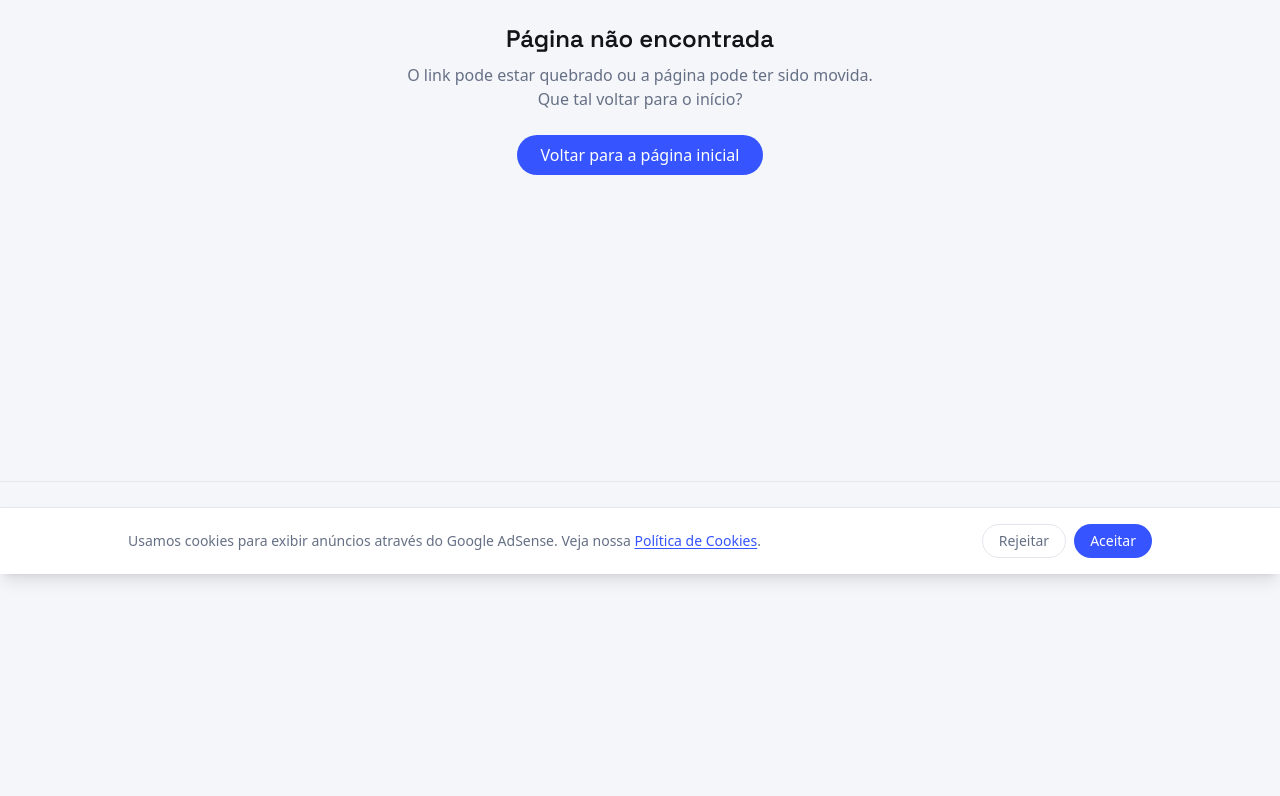
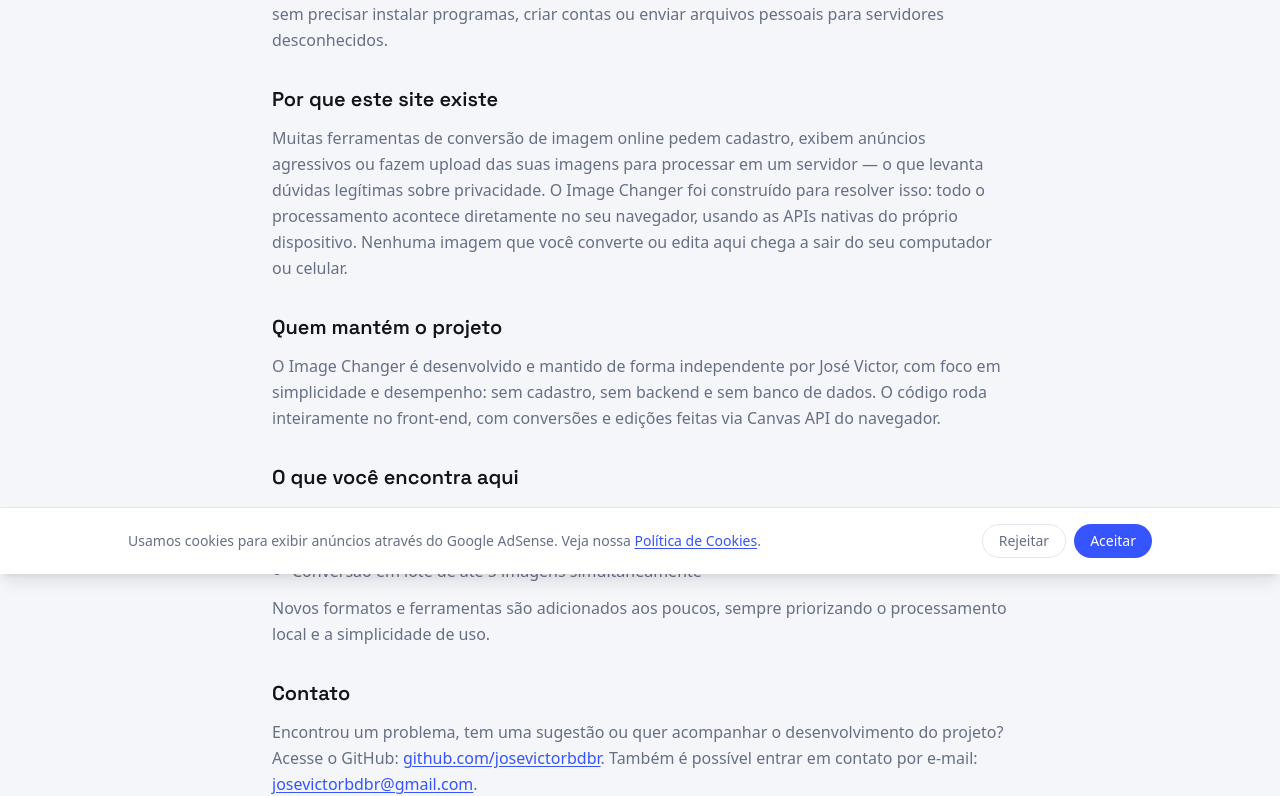
Before and after one commit to josevictorbdbr/ImageChanger, a Next.js app: page /sobre in a window 1280 px wide. Before the commit this address had no page. Shown: the part 226-1022 px from the top of the page. Before the commit the page ends 800 px from the top, so only its background shows below. Built offline with nearby package versions, Linux system fonts and the light colour scheme.

Commit message:
Add AboutUs Page at Footer

```diff
--- a/components/Footer.tsx
+++ b/components/Footer.tsx
@@ -8,6 +8,9 @@
       <div className="mx-auto flex max-w-5xl flex-col items-center gap-3 px-4 py-6 text-center text-xs text-muted">
         <p>Image Changer — suas imagens não saem do seu navegador.</p>
         <nav className="flex flex-wrap items-center justify-center gap-4">
+          <Link href="/sobre" className="hover:text-accent">
+            Sobre
+          </Link>
           <Link href="/privacidade" className="hover:text-accent">
             Política de Privacidade
           </Link>
--- a/components/HowItWorks.tsx
+++ b/components/HowItWorks.tsx
@@ -23,7 +23,7 @@
   {
     number: "4",
     title: "Baixe instantaneamente",
-    description: "Receba o resultado processado direto no seu navegador, sem espera.",
+    description: "Receba o resultado pronto direto no seu navegador, sem espera.",
   },
 ];
 
@@ -34,7 +34,7 @@
       <div className="mt-5 grid gap-4 sm:grid-cols-2 lg:grid-cols-4">
         {STEPS.map((step) => (
           <div key={step.number} className="rounded-2xl border border-border bg-white p-5">
-            <span className="flex h-8 w-8 items-center justify-center rounded-full bg-accent/10 font-mono text-sm font-semibold text-accent">
+            <span className="flex h-8 w-8 items-center justify-center rounded-full border border-border bg-paper font-mono text-sm font-semibold text-ink">
               {step.number}
             </span>
             <h3 className="mt-3 font-display text-base font-semibold text-ink">{step.title}</h3>
--- a/components/LegalLayout.tsx
+++ b/components/LegalLayout.tsx
@@ -6,13 +6,14 @@
   title: string;
   path: string;
   updatedAt: string;
+  description?: string;
   children: ReactNode;
 }
 
-export default function LegalLayout({ title, path, updatedAt, children }: LegalLayoutProps) {
+export default function LegalLayout({ title, path, updatedAt, description, children }: LegalLayoutProps) {
   return (
     <Layout>
-      <SeoHead title={title} description={`${title} do Image Changer.`} path={path} />
+      <SeoHead title={title} description={description ?? `${title} do Image Changer.`} path={path} />
 
       <article className="mx-auto max-w-3xl px-4 py-12">
         <h1 className="text-3xl font-bold text-ink">{title}</h1>
--- a/components/WhyUseUs.tsx
+++ b/components/WhyUseUs.tsx
@@ -1,4 +1,4 @@
-import { LockIcon, TagIcon, BoltIcon, LayersIcon } from "./icons/InfoIcons";
+import { LockIcon, TagIcon, InfinityIcon, LayersIcon } from "./icons/InfoIcons";
 import { ReactNode } from "react";
 
 interface Highlight {
@@ -19,9 +19,10 @@
     description: "Acesso direto a todas as ferramentas, sem precisar criar conta ou fazer login.",
   },
   {
-    icon: <BoltIcon />,
-    title: "Velocidade máxima",
-    description: "Sem filas de upload ou download: o processamento depende só do seu dispositivo.",
+    icon: <InfinityIcon />,
+    title: "Sem limite de uso",
+    description:
+      "Envie e altere quantas imagens quiser. Por não armazenarmos nenhuma informação sua, não há limite de uso diário ou por conta.",
   },
   {
     icon: <LayersIcon />,
@@ -37,7 +38,7 @@
       <div className="mt-5 grid gap-4 sm:grid-cols-2">
         {HIGHLIGHTS.map((item) => (
           <div key={item.title} className="rounded-2xl border border-border bg-white p-5">
-            <span className="flex h-10 w-10 items-center justify-center rounded-lg bg-accent/10 text-accent">
+            <span className="flex h-10 w-10 items-center justify-center rounded-lg border border-border bg-paper text-ink">
               {item.icon}
             </span>
             <h3 className="mt-3 font-display text-base font-semibold text-ink">{item.title}</h3>
--- a/components/icons/InfoIcons.tsx
+++ b/components/icons/InfoIcons.tsx
@@ -37,6 +37,14 @@
   );
 }
 
+export function InfinityIcon({ className = "h-5 w-5" }: IconProps) {
+  return (
+    <svg {...base} className={className} xmlns="http://www.w3.org/2000/svg">
+      <path d="M18.178 8c5.096 0 5.096 8 0 8-5.095 0-7.133-8-12.36-8-5.096 0-5.096 8 0 8 5.227 0 7.265-8 12.36-8z" />
+    </svg>
+  );
+}
+
 export function LayersIcon({ className = "h-5 w-5" }: IconProps) {
   return (
     <svg {...base} className={className} xmlns="http://www.w3.org/2000/svg">
--- a/pages/index.tsx
+++ b/pages/index.tsx
@@ -4,7 +4,6 @@
 import FormatSelector from "../components/Formatselector";
 import HowItWorks from "../components/HowItWorks";
 import WhyUseUs from "../components/WhyUseUs";
-import FormatComparisonTable from "../components/FormatComparisonTable";
 import FaqAccordion from "../components/FaqAccordion";
 import { SITE_FAQ } from "../utils/siteFaq";
 import { CropIcon, ResizeIcon, CompressIcon, RotateIcon, FlipIcon } from "../components/icons/ToolIcons";
@@ -15,7 +14,6 @@
     title: "Cortar imagem",
     description: "Recorte a área que você quiser manter.",
     icon: <CropIcon />,
-    badge: "Popular",
   },
   {
     href: "/redimensionar-imagem",
@@ -28,7 +26,6 @@
     title: "Comprimir imagem",
     description: "Diminua o tamanho do arquivo ajustando a qualidade.",
     icon: <CompressIcon />,
-    badge: "Popular",
   },
   {
     href: "/girar-imagem",
--- /dev/null
+++ b/pages/sobre.tsx
@@ -0,0 +1,54 @@
+import LegalLayout from "../components/LegalLayout";
+
+export default function Sobre() {
+  return (
+    <LegalLayout
+      title="Sobre"
+      path="/sobre"
+      updatedAt="25/07/2026"
+      description="Conheça o Image Changer: um projeto independente de conversão e edição de imagens, criado para funcionar 100% no navegador, sem cadastro e sem enviar arquivos para servidores."
+    >
+      <p>
+        O Image Changer nasceu de uma necessidade simples: converter e editar imagens rapidamente, sem precisar
+        instalar programas, criar contas ou enviar arquivos pessoais para servidores desconhecidos.
+      </p>
+
+      <h2>Por que este site existe</h2>
+      <p>
+        Muitas ferramentas de conversão de imagem online pedem cadastro, exibem anúncios agressivos ou fazem
+        upload das suas imagens para processar em um servidor — o que levanta dúvidas legítimas sobre privacidade.
+        O Image Changer foi construído para resolver isso: todo o processamento acontece diretamente no seu
+        navegador, usando as APIs nativas do próprio dispositivo. Nenhuma imagem que você converte ou edita aqui
+        chega a sair do seu computador ou celular.
+      </p>
+
+      <h2>Quem mantém o projeto</h2>
+      <p>
+        O Image Changer é desenvolvido e mantido de forma independente por José Victor, com foco em simplicidade e
+        desempenho: sem cadastro, sem backend e sem banco de dados. O código roda inteiramente no front-end, com
+        conversões e edições feitas via Canvas API do navegador.
+      </p>
+
+      <h2>O que você encontra aqui</h2>
+      <ul>
+        <li>Conversão entre PNG, JPG e WebP</li>
+        <li>Corte, redimensionamento, compressão, rotação e espelhamento de imagens</li>
+        <li>Conversão em lote de até 5 imagens simultaneamente</li>
+      </ul>
+      <p>
+        Novos formatos e ferramentas são adicionados aos poucos, sempre priorizando o processamento local e a
+        simplicidade de uso.
+      </p>
+
+      <h2>Contato</h2>
+      <p>
+        Encontrou um problema, tem uma sugestão ou quer acompanhar o desenvolvimento do projeto? Acesse o GitHub:{" "}
+        <a href="https://github.com/josevictorbdbr" target="_blank" rel="noopener noreferrer">
+          github.com/josevictorbdbr
+        </a>
+        . Também é possível entrar em contato por e-mail:{" "}
+        <a href="mailto:josevictorbdbr@gmail.com">josevictorbdbr@gmail.com</a>.
+      </p>
+    </LegalLayout>
+  );
+}
```
